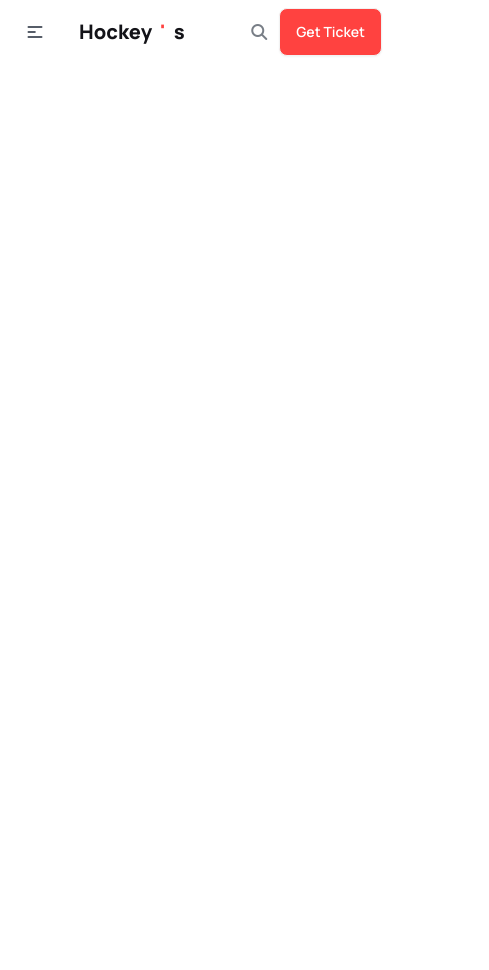
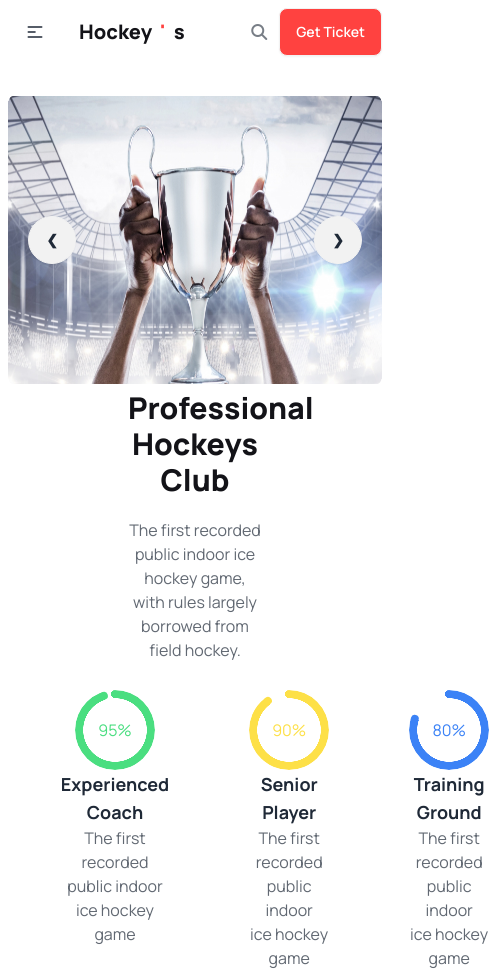
Before and after one commit to Sohan1928/Hockeys-Club, a plain HTML site: page index.html in a window 390 px wide. Shown: the whole page, 489 px wide, since content can reach past the window. Before the commit the page ends 844 px from the top, so only its background shows below. Drawn offline with nearby package versions, Linux system fonts and the light colour scheme.

Commit message:
professional section is done without not responsive

```diff
--- a/index.html
+++ b/index.html
@@ -39,6 +39,7 @@
 </head>
 
 <body class="font-manrope px-02 lg:px-32">
+    <!-- nav related style -->
     <nav>
         <div>
             <div class="navbar">
@@ -60,7 +61,8 @@
                             <li><a>Contact</a></li>
                         </ul>
                     </div>
-                    <a class="btn btn-ghost text-xl lg:text-3xl font-extrabold text-[#131318]">Hockey<span class="text-primary-color">'</span>s</a>
+                    <a class="btn btn-ghost text-xl lg:text-3xl font-extrabold text-[#131318]">Hockey<span
+                            class="text-primary-color">'</span>s</a>
                 </div>
                 <div class="navbar-center hidden lg:flex">
                     <ul class="menu menu-horizontal px-1">
@@ -78,10 +80,65 @@
             </div>
         </div>
     </nav>
-    <header>
-
+    <header class="px-2 lg:px32 mt-8">
+        <!-- banner related style -->
+        <div class="carousel container w-auto h-72">
+            <div id="slide1" class="carousel-item relative w-full">
+                <img src="Images/1.png" class="w-full" />
+                <div class="absolute flex justify-between transform -translate-y-1/2 left-5 right-5 top-1/2">
+                    <a href="#slide4" class="btn btn-circle">❮</a>
+                    <a href="#slide2" class="btn btn-circle">❯</a>
+                </div>
+            </div>
+            <div id="slide2" class="carousel-item relative w-full">
+                <img src="Images/1.png" class="w-full" />
+                <div class="absolute flex justify-between transform -translate-y-1/2 left-5 right-5 top-1/2">
+                    <a href="#slide1" class="btn btn-circle">❮</a>
+                    <a href="#slide3" class="btn btn-circle">❯</a>
+                </div>
+            </div>
+            <div id="slide3" class="carousel-item relative w-full">
+                <img src="Images/1.png" class="w-full" />
+                <div class="absolute flex justify-between transform -translate-y-1/2 left-5 right-5 top-1/2">
+                    <a href="#slide2" class="btn btn-circle">❮</a>
+                    <a href="#slide1" class="btn btn-circle">❯</a>
+                </div>
+            </div>
+        </div>
     </header>
     <main>
+        <!-- professional hockeys club related style -->
+        <section class=" ">
+            <div class=" px-2 flex-col lg:pt-20 px-32 text-center">
+                <h1 class="text-[#131318] text-3xl font-extrabold">Professional Hockeys Club</h1>
+                <p class="pt-5 opacity-70">The first recorded public indoor ice hockey game, with rules largely <br>
+                    borrowed from field hockey.</p>
+            </div>
+            <div class="text-center pt-7 flex justify-center gap-20">
+                <div class="">
+                    <div class=" text-red-400 radial-progress" style="--value:87;" role="progressbar">87%</div>
+                    <h4 class="text-lg font-bold">Prayer Facility</h4>
+                    <p class="opacity-70">The first recorded public indoor <br> ice hockey game</p>
+                </div>
+                <div class="">
+                    <div class="text-green-400 radial-progress" style="--value:95;" role="progressbar">95%</div>
+                    <h4 class="text-lg font-bold">Experienced Coach</h4>
+                    <p class="opacity-70">The first recorded public indoor <br> ice hockey game</p>
+                </div>
+                <div class="">
+                    <div class="text-yellow-300 radial-progress" style="--value:90;" role="progressbar">90%</div>
+                    <h4 class="text-lg font-bold">Senior Player</h4>
+                    <p class="opacity-70">The first recorded public indoor <br> ice hockey game</p>
+                </div>
+                <div class="">
+                    <div class="text-blue-500 radial-progress" style="--value:80;" role="progressbar">80%</div>
+                    <h4 class="text-lg font-bold">Training Ground</h4>
+                    <p class="opacity-70">The first recorded public indoor <br> ice hockey game</p>
+                </div>
+
+
+            </div>
+        </section>
 
     </main>
     <footer>
```
